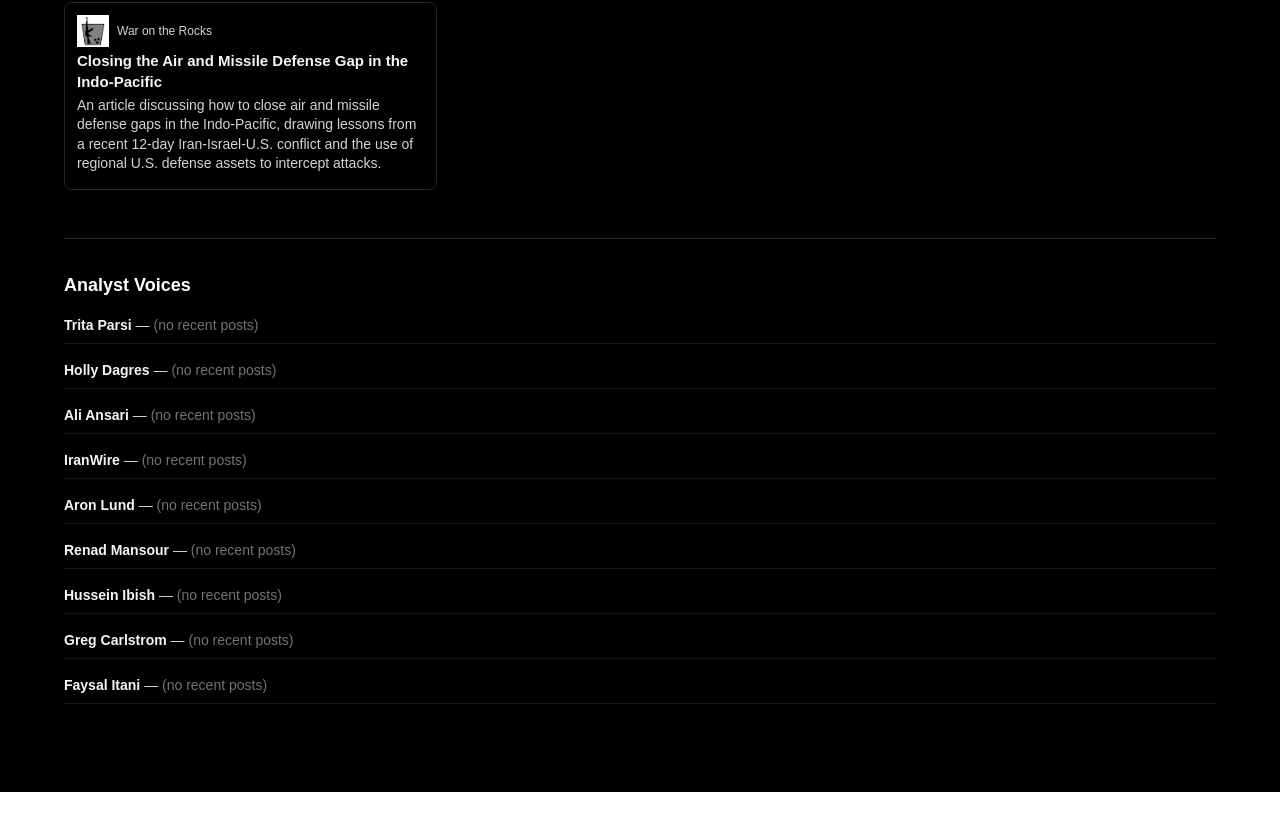
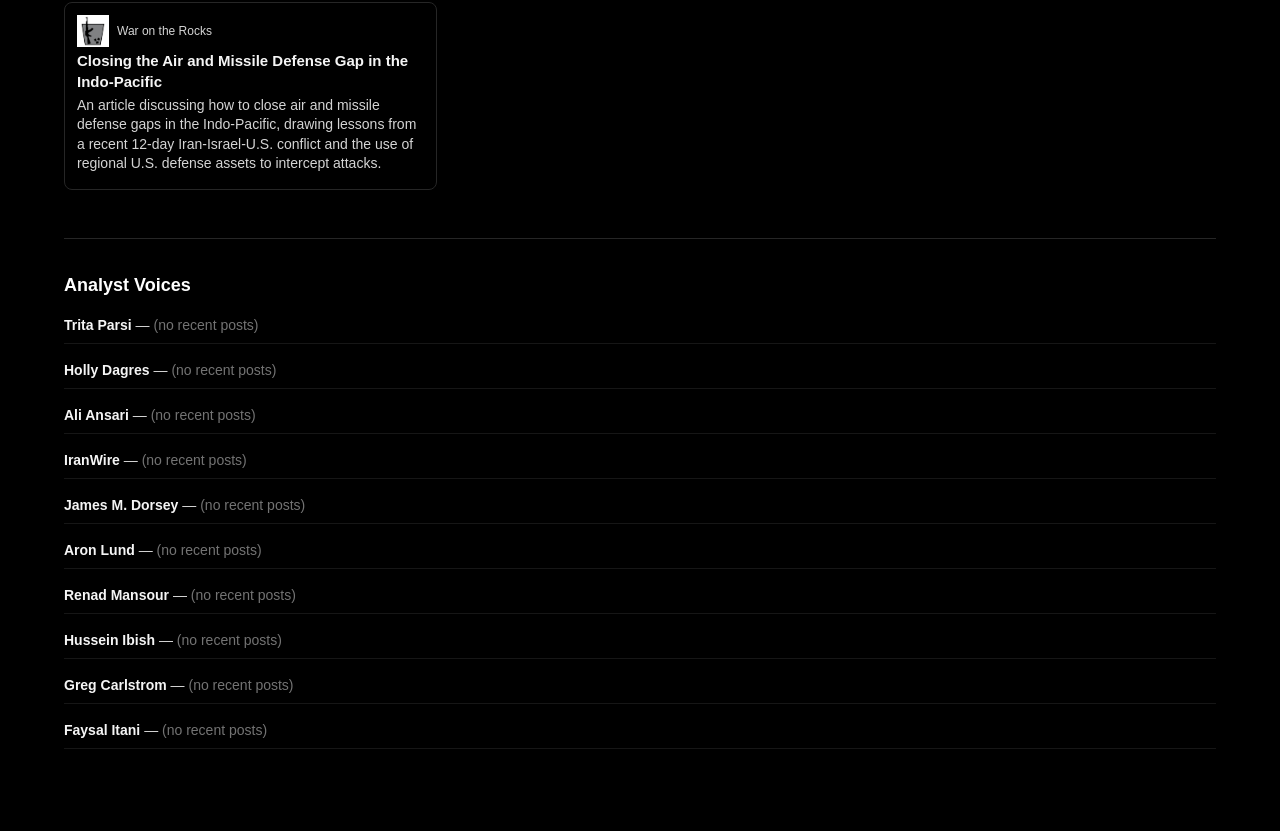
Before and after one commit to ArvonVandetook/Middle_East_Today, a Next.js app: page / in a window 1280 px wide. Shown: the part 2840-3671 px from the top of the page. Before the commit the page ends 3632 px from the top, so only its background shows below. Built offline with nearby package versions, Linux system fonts and the light colour scheme; no server answers.

Commit message:
Update page.tsx
add more voices

```diff
--- a/app/page.tsx
+++ b/app/page.tsx
@@ -132,6 +132,7 @@ const ANALYST_FEEDS = [
   { name: "Holly Dagres", rss: "https://www.theiranist.com/feed" },
   { name: "Ali Ansari", rss: "https://iranshahr.substack.com/feed" },
   { name: "IranWire", rss: "https://iranwire.substack.com/feed" },
+  { name: "James M. Dorsey", rss: "https://jamesmdorsey.substack.com/feed" },
   { name: "Aron Lund", rss: "https://tcf.org/author/aron-lund/feed/" },
   { name: "Renad Mansour", rss: "https://www.chathamhouse.org/rss/experts/renad-mansour" },
   { name: "Hussein Ibish", rss: "https://agsiw.org/author/hussein-ibish/feed/" },
```
